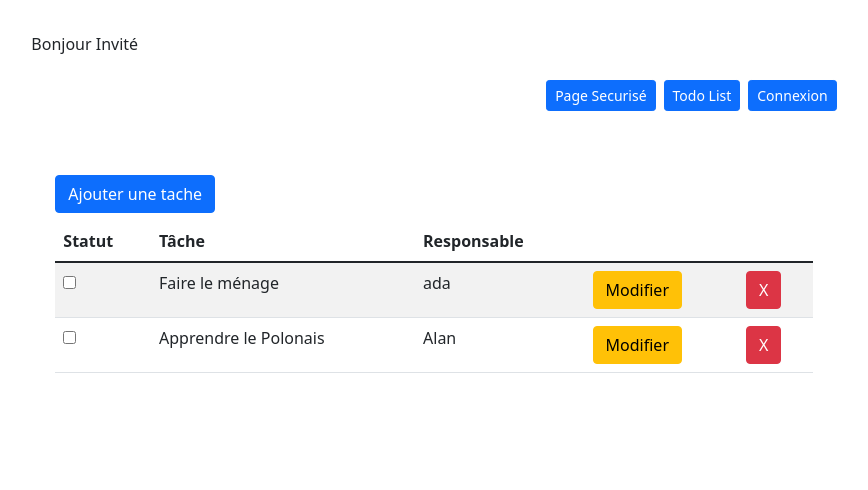
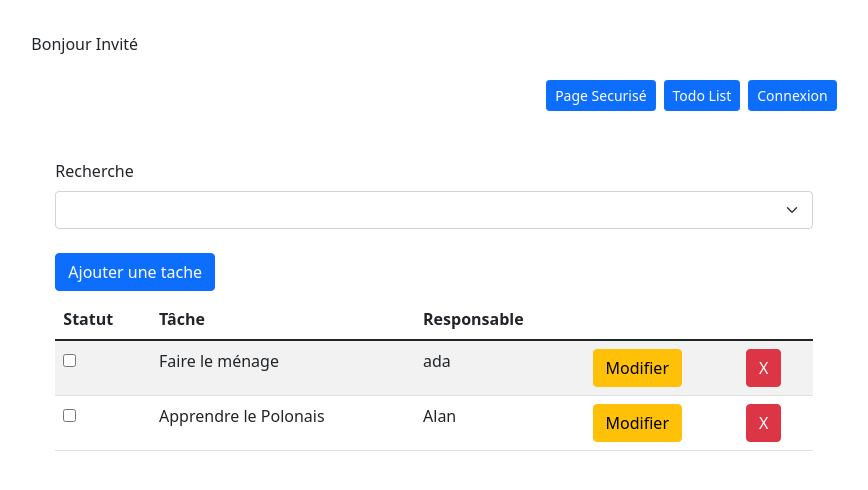
Before and after one commit to Sunaipa/authentication-app, an Angular app: page /todo-list in a window 1280 px wide. Shown: the top 490 px of the page, without its empty margins (206-1074 px from the left). Built offline with nearby package versions, Linux system fonts and the light colour scheme.

Commit message:
Composant pour affichage de la liste des utilisateur

```diff
--- a/src/app/app.module.ts
+++ b/src/app/app.module.ts
@@ -10,6 +10,7 @@ import { AuthentificationService } from './services/authentification.service';
 import { SecureComponent } from './pages/secure/secure.component';
 import { TodoListComponent } from './pages/todo/todo-list/todo-list.component';
 import { TodoFormComponent } from './pages/todo/todo-form/todo-form.component';
+import { SelectUserComponent } from './pages/todo/select-user/select-user.component';
 
 @NgModule({
   declarations: [
@@ -18,7 +19,8 @@ import { TodoFormComponent } from './pages/todo/todo-form/todo-form.component';
     LoginComponent,
     SecureComponent,
     TodoListComponent,
-    TodoFormComponent
+    TodoFormComponent,
+    SelectUserComponent
   ],
   imports: [
     BrowserModule,
--- /dev/null
+++ b/src/app/pages/todo/select-user/select-user.component.html
@@ -0,0 +1,9 @@
+<div class="mb-2">
+        <label class="form-label"> {{ label }}</label>
+        <select class="form-select" [(ngModel)]="user"
+        (change)="onUserSelect()">
+            <option *ngFor="let user of security.userList" [value]="user.login">
+                {{ user.userName }}
+            </option>
+        </select>
+    </div>
--- /dev/null
+++ b/src/app/pages/todo/select-user/select-user.component.ts
@@ -0,0 +1,24 @@
+import { User } from './../../../models/user.model';
+import { Component, Input, OnInit, Output, EventEmitter } from '@angular/core';
+import { AuthentificationService } from 'src/app/services/authentification.service';
+
+@Component({
+  selector: 'app-select-user',
+  templateUrl: './select-user.component.html',
+  styleUrls: ['./select-user.component.css']
+})
+export class SelectUserComponent implements OnInit {
+
+  @Input() label: string = 'Responsable';
+  @Input() user: string ='';
+  @Output() userChange = new EventEmitter
+  constructor( public security: AuthentificationService ) { }
+
+  ngOnInit(): void {
+  }
+
+  onUserSelect(): void {
+    this.userChange.emit(this.user);
+  }
+
+}
--- a/src/app/pages/todo/todo-form/todo-form.component.html
+++ b/src/app/pages/todo/todo-form/todo-form.component.html
@@ -5,14 +5,7 @@
         <input class="form-control" type="text" [(ngModel)]="task.taskName">
     </div>
 
-    <div class="mb-2">
-        <label class="form-label">Responsable</label>
-        <select class="form-select" [(ngModel)]="task.user">
-            <option *ngFor="let user of security.userList" [value]="user.login">
-                {{ user.userName }}
-            </option>
-        </select>
-    </div>
+    <app-select-user [(user)]="task.user"></app-select-user>
 
     <div class="mb-2 form-check">
         <input class="form-check-input" type="checkbox" [(ngModel)]="task.done">
--- a/src/app/pages/todo/todo-list/todo-list.component.html
+++ b/src/app/pages/todo/todo-list/todo-list.component.html
@@ -1,4 +1,6 @@
 <div class="p-4">
+
+    <app-select-user label="Recherche" [(user)]="taskService.search"></app-select-user>
 
     <button class="btn btn-primary mt-3 mb-2" routerLink="/todo-form">Ajouter une tache</button>
 
--- a/src/app/pages/todo/todo-list/todo-list.component.ts
+++ b/src/app/pages/todo/todo-list/todo-list.component.ts
@@ -1,3 +1,4 @@
+import { AuthentificationService } from './../../../services/authentification.service';
 import { TodoService } from '../../../services/todo.service';
 import { Component, OnInit } from '@angular/core';
 
--- a/src/app/services/todo.service.ts
+++ b/src/app/services/todo.service.ts
@@ -5,6 +5,8 @@ import { Todo } from '../models/todo.model';
   providedIn: 'root'
 })
 export class TodoService {
+
+  search: string = '';
 
   taskList: Todo[] = [
     new Todo({taskName: 'Faire le ménage', done: false, id: 1, user: 'ada'}),
```
Also changed, not shown: src/app/pages/todo/select-user/select-user.component.css (added), 1 other file (tests, documents, lock files or other folders).
